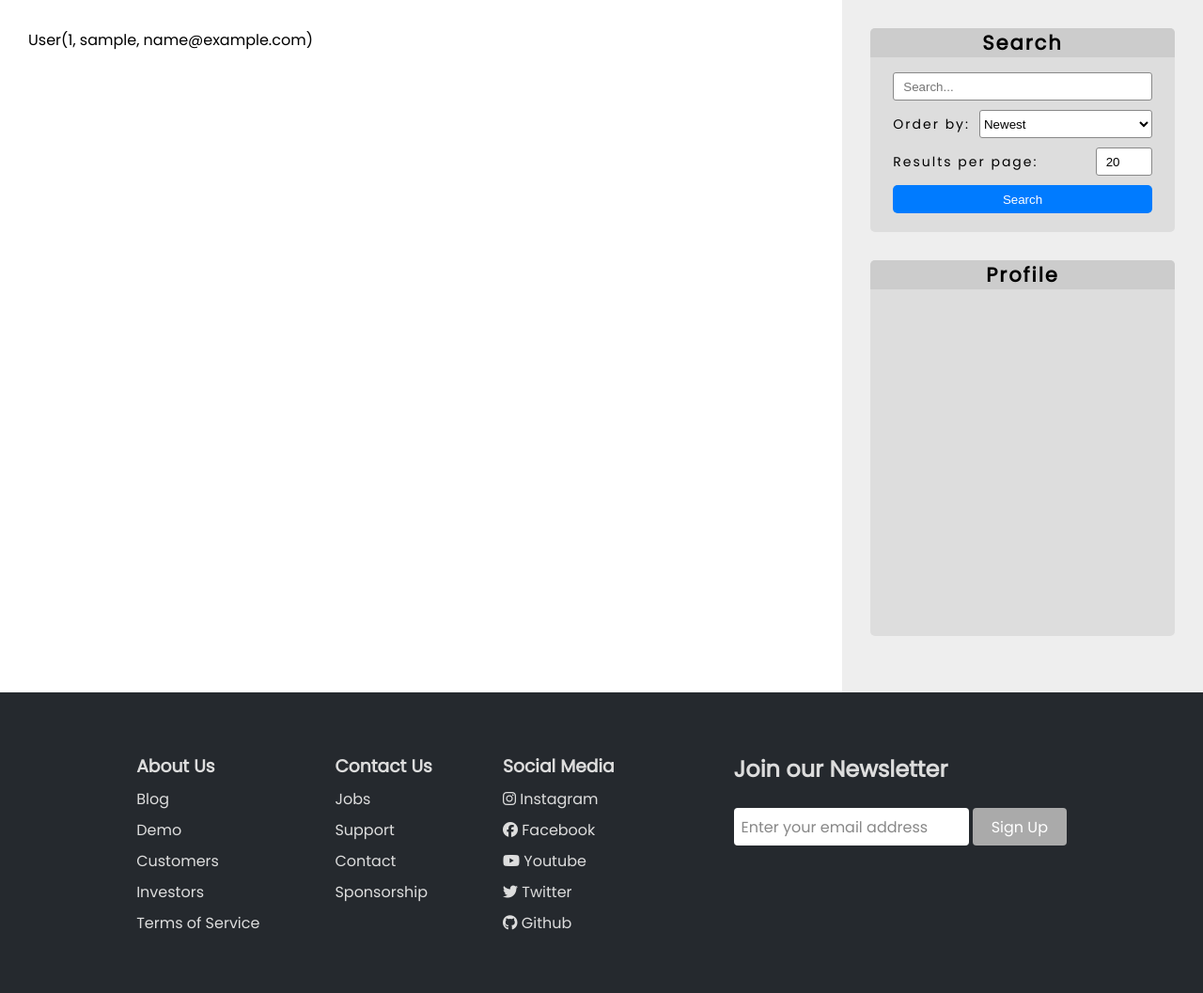
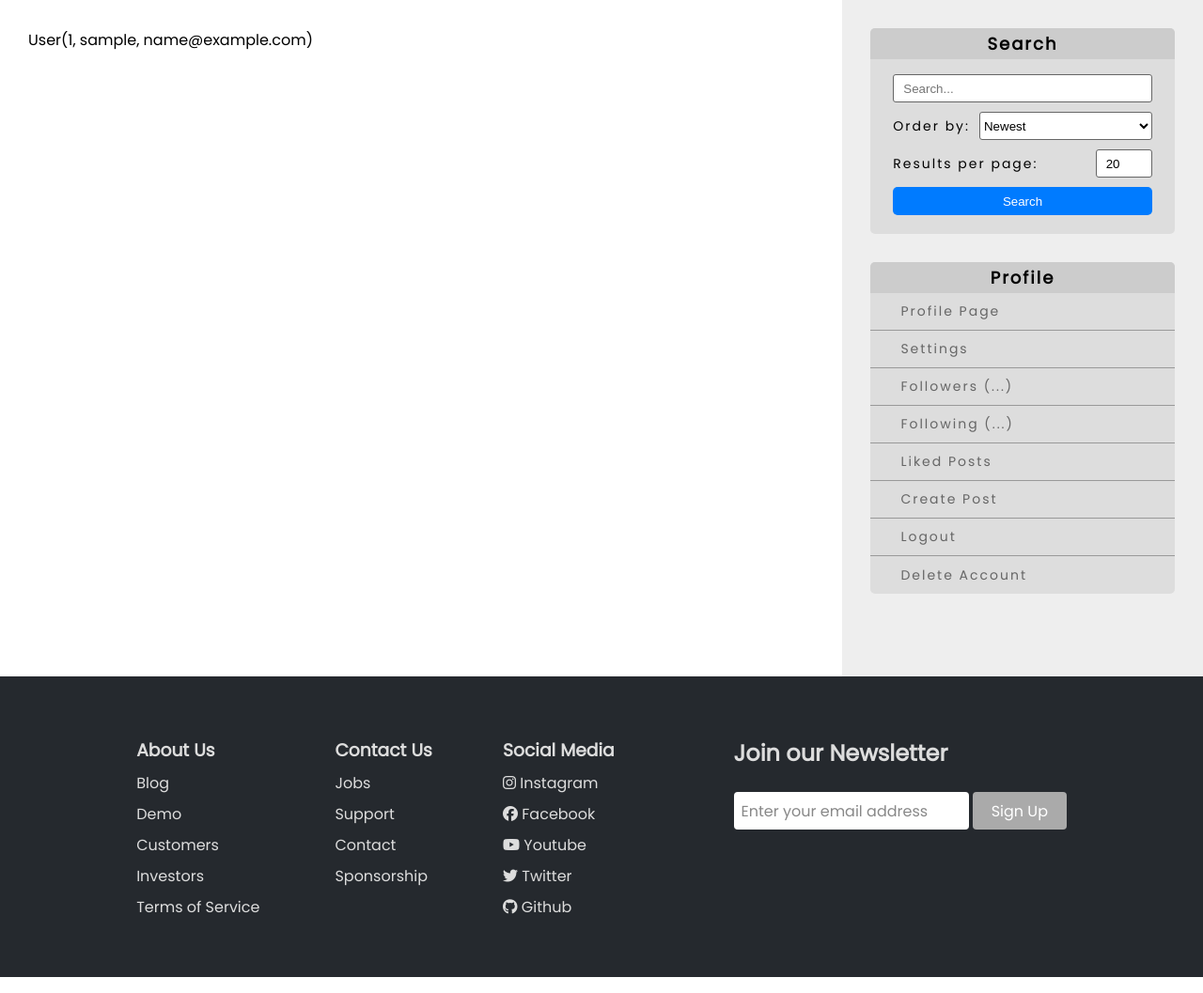
Before and after one commit to FeliNUx42/Flask-Blog, a Flask app: page / in a window 1280 px wide. Shown: the part 80-1137 px from the top of the page at 94% size. Run offline with Flask 2, Linux system fonts and the light colour scheme; the visitor is signed in with stand-in values (Sample User, id 1); data comes from the database, SQL or seed files in the repository; some libraries are stand-ins or nearby versions.

Commit message:
Added sidebar

```diff
--- a/app/static/css/banner.css
+++ b/app/static/css/banner.css
@@ -66,7 +66,7 @@
 }
 
 .profile-banner-description {
-  color: #888;
+  color: #666;
 }
 
 .profile-banner hr {
@@ -74,7 +74,7 @@
 }
 
 .profile-banner p {
-  color: #888;
+  color: #666;
 }
 
 
@@ -163,7 +163,7 @@
 }
 
 .post-banner-description {
-  color: #888;
+  color: #666;
 }
 
 .post-banner hr {
--- a/app/static/css/sidebar.css
+++ b/app/static/css/sidebar.css
@@ -11,14 +11,20 @@
   font-family: 'Poppins', sans-serif;
   letter-spacing: 2px;
   font-size: 14px;
-  padding-bottom: 10px;
   margin-bottom: 30px;
 }
 
 .sidebar h1 {
   background-color: #ccc;
   border-radius: 5px 5px 0 0;
+  font-size: 18px;
+  padding: 3px 0;
 }
+
+.search-bar {
+  padding-bottom: 10px;
+}
+
 .search-bar form div {
   width: 85%;
   margin: 0 auto;
@@ -32,7 +38,7 @@
 .search-bar input[type="text"] {
   height: 30px;
   padding: 0 10px;
-  border: 1px solid #888;
+  border: 1px solid #666;
   border-radius: 3px;
   width: 100%;
 }
@@ -41,7 +47,7 @@
   flex: 1;
   height: 30px;
   border-radius: 3px;
-  border: 1px solid #888;
+  border: 1px solid #666;
   background-color: #fff;
 }
 
@@ -50,7 +56,7 @@
   width: 60px;
   padding-left: 10px;
   border-radius: 3px;
-  border: 1px solid #888;
+  border: 1px solid #666;
   background-color: #fff;
 }
 
@@ -68,7 +74,7 @@
 }
 
 .profile-bar {
-  min-height: 50vh;
+  min-height: 30vh;
 }
 
 .profile-bar .center-item {
@@ -80,3 +86,28 @@
   color: #666;
   font-size: 16px;
 }
+
+.profile-bar h1 {
+  margin-bottom: 0px !important;
+}
+
+.profile-bar a {
+  display: flex;
+  justify-content: left;
+  align-items: center;
+  padding-left: 10%;
+  text-decoration: none;
+  width: 100%;
+  height: 40px;
+  font-size: 14px;
+  border-bottom: 1px solid #999;
+  color: #666;
+}
+
+.profile-bar a:last-child {
+  border-bottom: none;
+}
+
+.profile-bar a:hover{
+  background-color: #d8d8d8;
+}
--- a/app/templates/base.html
+++ b/app/templates/base.html
@@ -112,6 +112,14 @@
           <a href="{{ url_for('auth.signup') }}">Sign Up</a>
         </div>
         {% else %}
+        <a href="{{ url_for('profile.prof') }}">Profile Page</a>
+        <a href="{{ url_for('profile.settings') }}">Settings</a>
+        <a href="">Followers (...)</a>
+        <a href="">Following (...)</a>
+        <a href="">Liked Posts</a>
+        <a href="{{ url_for('profile.create') }}">Create Post</a>
+        <a href="{{ url_for('auth.logout') }}">Logout</a>
+        <a href="{{ url_for('profile.deleteacc') }}">Delete Account</a>
         {% endif %}
       </div>
     </aside>
```
